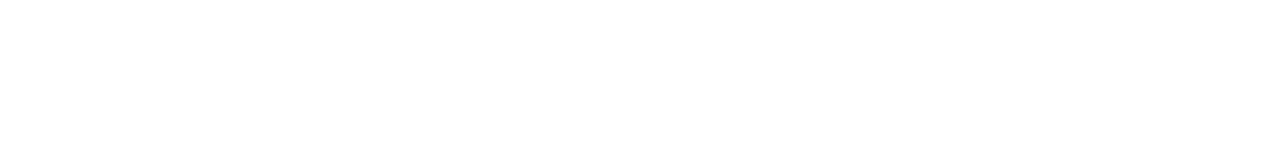
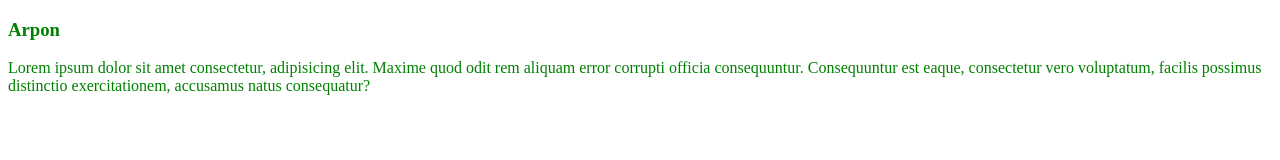
Before and after one commit to mdarponsordar/my-first-report, a plain HTML site: page index.html in a window 1280 px wide. Drawn offline with Linux system fonts and the light colour scheme.

Commit message:
added the first blog

```diff
--- /dev/null
+++ b/Blog/Blog.css
@@ -0,0 +1,3 @@
+.div{
+    color: green;
+}
--- a/index.html
+++ b/index.html
@@ -4,8 +4,13 @@
     <meta charset="UTF-8">
     <meta name="viewport" content="width=device-width, initial-scale=1.0">
     <title>My First Ever Github report</title>
+    <link rel="stylesheet" href="Blog/Blog.css">
 </head>
 <body>
+    <div class="div">
+        <H3>Arpon</H3>
+        <p>Lorem ipsum dolor sit amet consectetur, adipisicing elit. Maxime quod odit rem aliquam error corrupti officia consequuntur. Consequuntur est eaque, consectetur vero voluptatum, facilis possimus distinctio exercitationem, accusamus natus consequatur?</p>
+    </div>
 
 </body>
 </html>
```
